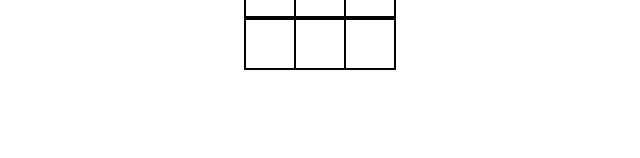
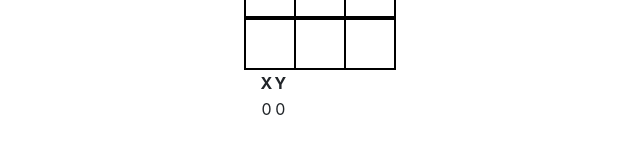
Before and after one commit to jamesblack-dev/jamesblack-dev.github.io, a React (Create React App) app: page / in a window 1280 px wide. Shown: the part 142-300 px from the top of the page, without its empty margins (320-960 px from the left). Built offline with nearby package versions, Linux system fonts and the light colour scheme.

Commit message:
added game scoreboard

```diff
--- a/src/components/GameState.js
+++ b/src/components/GameState.js
@@ -6,6 +6,7 @@ export default function GameState() {
     const [currentPiece, setCurrentPiece] = useState("X");
     const [gameState, setGameState] = useState(getNewGameState());
     const [gameInProgress, setGameInProgress] = useState(true);
+    const [winsState, setWinsState] = useState({ "X": 0, "O": 0 });
 
     function updateGameState(selectedRow, selectedColumn) {
         // -1 to normalise for arrays
@@ -16,6 +17,9 @@ export default function GameState() {
         if (hasWon(selectedRow, selectedColumn)) {
             setGameInProgress(false);
             endGame();
+            var newWinsState = { ...winsState };
+            newWinsState[currentPiece] = newWinsState[currentPiece] + 1;
+            setWinsState(newWinsState);
             return;
         }
 
@@ -65,7 +69,10 @@ export default function GameState() {
 
     return (
         <>
-            <h1>Piece in Play: {currentPiece}</h1>
+            <div>
+                <div>
+                    <div>
+                        <h1>{gameInProgress ? "Piece in Play: " + currentPiece : "The winner is: " + currentPiece}</h1>
                         {gameInProgress ?
                             <GameBoard
                                 updateGameState={updateGameState}
@@ -73,6 +80,28 @@ export default function GameState() {
                                 canPlay={canPlay} />
                             : <button onClick={onClickNewGame}>New Game?</button>
                         }
+                    </div>
+                    <div className="winTable">
+                        <table>
+                            <thead>
+
+                                <tr>
+                                    <th>X</th>
+                                    <th>Y</th>
+                                </tr>
+                            </thead>
+                            <tbody>
+
+                                <tr>
+                                    <td>{winsState["X"]}</td>
+                                    <td>{winsState["O"]}</td>
+                                </tr>
+                            </tbody>
+                        </table>
+                    </div>
+                </div>
+            </div>
+
         </>
     )
 }
--- a/src/index.css
+++ b/src/index.css
@@ -27,3 +27,10 @@ div.column {
   border-width: 1px;
   border-style: solid;
 }
+
+div.winTable {
+  display: inline;
+  float: right;
+  margin-right: 43%;
+  width: 150px
+}
```
Lines whose indentation alone changed are shown as unchanged.
